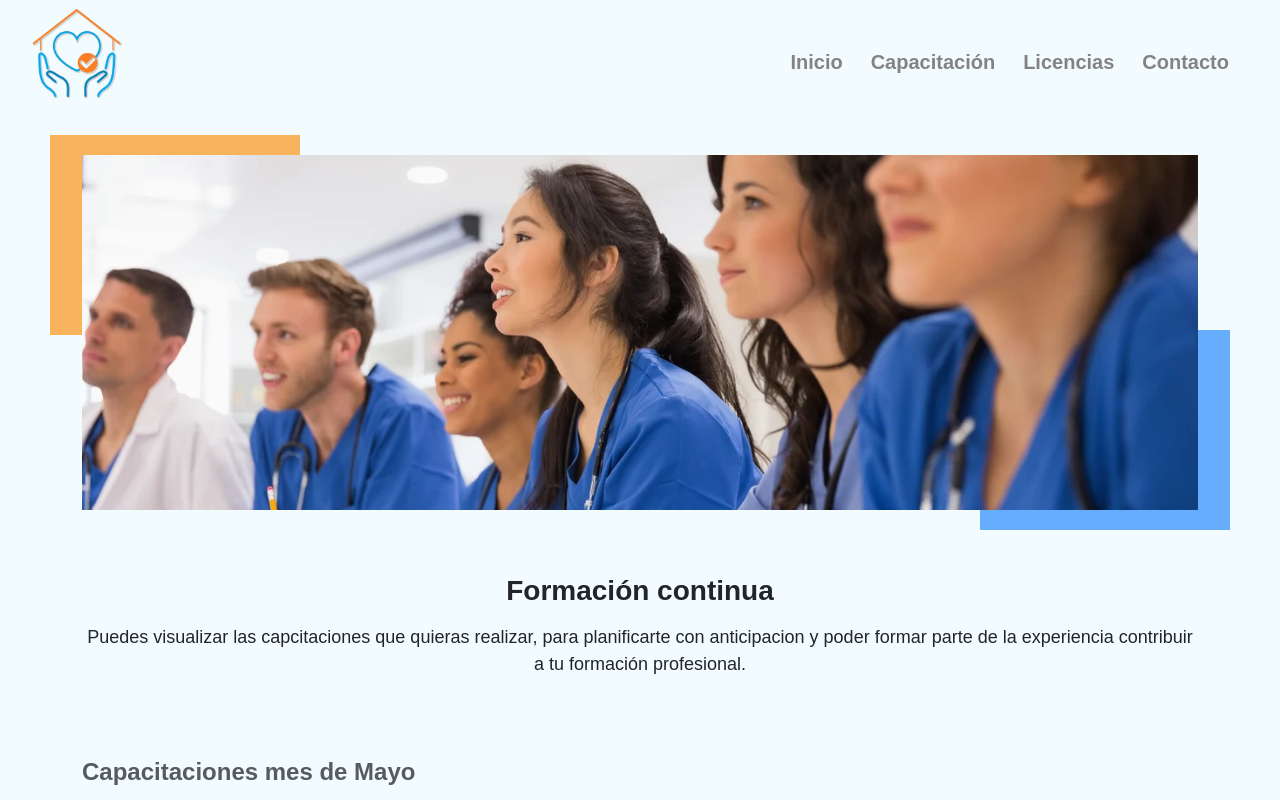
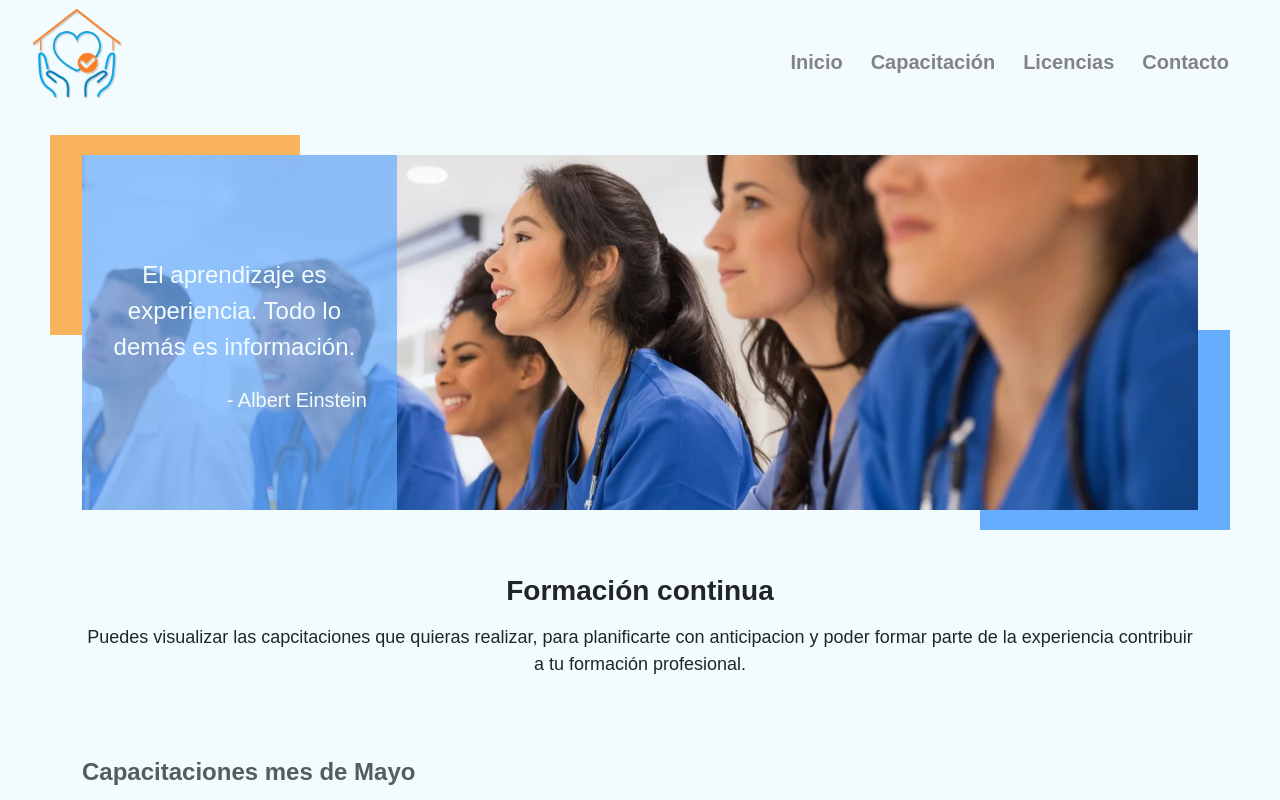
Before and after one commit to CristianSombra/NursingHRRG, a React (Vite) app in the folder nursingHRRG/: page /updates in a window 1280 px wide. Shown: the top 800 px of the page. Built offline with nearby package versions, Linux system fonts and the light colour scheme.

Commit message:
Home, Updates
Effects and styles updated with framer motion, javascript and CSS.

```diff
--- a/nursingHRRG/src/views/home/home.jsx
+++ b/nursingHRRG/src/views/home/home.jsx
@@ -12,7 +12,30 @@ import card1 from '../../assets/card1.png'
 import card2 from '../../assets/card2.png'
 import './home.css';
 
+
+const sentence = "Ser Enfermero es más que un oficio, es una fusión de Ciencia, Corazón, Fortaleza y Humanidad.";
+
+const sentenceVariants = {
+    hidden: { opacity: 0 },
+    visible: {
+        opacity: 1,
+        transition: {
+            delay: 0.6,
+            staggerChildren: 0.04
+        }
+    }
+};
+
+const letterVariants = {
+    hidden: { opacity: 0, x: -20 },
+    visible: { opacity: 1, x: 0 }
+};
+
+
 const Home = () => {
+
+    const letters = sentence.split("");
+
     return(
         <PageTransition>
             <div className="container-fluid container-home">
@@ -66,9 +89,13 @@ const Home = () => {
                 </div>
 
                 <div className="row my-3 d-flex justify-content-center text-center">
-                    <div className="col">
-                        <p>“Ser Enfermero es más que un oficio, es una fusión de Ciencia, Corazón, Fortaleza y Humanidad”.</p>
-                    </div>
+                    <p>
+                        <motion.span variants={sentenceVariants} initial="hidden" animate="visible">
+                            {letters.map((letter, index) => (
+                                <motion.span key={index} variants={letterVariants}>{letter}</motion.span>
+                            ))}
+                        </motion.span>
+                    </p>
                 </div>
 
             </section>
--- a/nursingHRRG/src/views/updates/updates.css
+++ b/nursingHRRG/src/views/updates/updates.css
@@ -38,10 +38,100 @@
     z-index: -1;
 }
 
+.blue-rectangle-updates-over {
+    position: absolute;
+    bottom: -20px;
+    left: -20px;
+    width: 30%;
+    height: 450px;
+    background-color: #66adfeb2;
+    z-index: 1;
+}
+
+.text-container {
+    position: absolute;
+    top: 50%;
+    left: 50%;
+    transform: translate(-50%, -50%);
+    width: 100%;
+    text-align: center;
+}
+
+.banner-updates-text {
+    color: #f2fcfe;
+    font-size: 28px;
+    margin: 20px;
+    margin-left: 30px;
+    display: inline-block;
+    vertical-align: middle;
+    line-height: 1.5;
+}
+
+.banner-updates-author {
+    color: #f2fcfe;
+    margin-right: 30px;
+    font-size: 24px;
+    text-align: end;
+}
+
 .card-custom {
     background-color: #f2fcfe;
 }
 
+
+/* Responsive */
+
+@media (max-width: 1399px) {
+    .banner-updates-text {
+        margin: 20px;
+        margin-top: 78px;
+        font-size: 24px;
+        margin-left: 30px;
+    }
+
+    .banner-updates-author {
+        color: #f2fcfe;
+        margin-right: 30px;
+        font-size: 20px;
+        text-align: end;
+    }
+}
+
+@media (max-width: 1199px) {
+    .banner-updates-text {
+        font-size: 20px;
+        margin-top: 125px;
+        margin-left: 38px;
+        display: inline-block;
+        vertical-align: middle;
+        line-height: 1.5;
+    }
+
+    .banner-updates-author {
+        color: #f2fcfe;
+        margin-right: 30px;
+        font-size: 16px;
+        text-align: end;
+    }
+}
+
+@media (max-width: 991px) {
+    .banner-updates-text {
+        font-size: 18px;
+        margin-top: 208px;
+        margin-left: 38px;
+        display: inline-block;
+        vertical-align: middle;
+        line-height: 1.5;
+    }
+
+    .banner-updates-author {
+        color: #f2fcfe;
+        margin-right: 30px;
+        font-size: 14px;
+        text-align: end;
+    }
+}
 
 @media (max-width: 768px) {
     h4 {
--- a/nursingHRRG/src/views/updates/updates.jsx
+++ b/nursingHRRG/src/views/updates/updates.jsx
@@ -15,6 +15,24 @@ import './updates.css';
 const Updates = () => {
     const basePath = '/';
     const pdfPath = basePath + "licences/";
+
+    const textContainerVariants = {
+        hidden: { opacity: 0 },
+        visible: {
+            opacity: 1,
+            transition: {
+                duration: 1,
+                delay: 0.4,
+                staggerChildren: 0.03
+            }
+        }
+    };
+
+    const letterVariants = {
+        hidden: { opacity: 0, x: -20 },
+        visible: { opacity: 1, x: 0 }
+    };
+
 
     return(
         <PageTransition>
@@ -36,6 +54,28 @@ const Updates = () => {
                                 className="blue-rectangle-updates"></motion.div>
                             <div className="image-container-updates">
                                 <img src={bannerUpdates} className="img-fluid col-12" alt="" />
+                                <div className="blue-rectangle-updates-over">
+                                    <div className="text-container">
+                                    <motion.p
+                                        className="banner-updates-text"
+                                        variants={textContainerVariants}
+                                        initial="hidden"
+                                        animate="visible"
+                                        >
+                                        {"El aprendizaje es experiencia. Todo lo demás es información.".split("").map((letter, index) => (
+                                            <motion.span key={index} variants={letterVariants}>{letter}</motion.span>
+                                        ))}
+                                    </motion.p>
+                                    <motion.p
+                                        className="banner-updates-author"
+                                        initial={{ opacity: 0 }}
+                                        animate={{ opacity: 1 }}
+                                        transition={{ duration: 1.2, delay: 1.8 }}
+                                    >
+                                        - Albert Einstein
+                                    </motion.p>
+                                    </div>
+                                </div>
                             </div>
                         </div>
                     </div>
```
